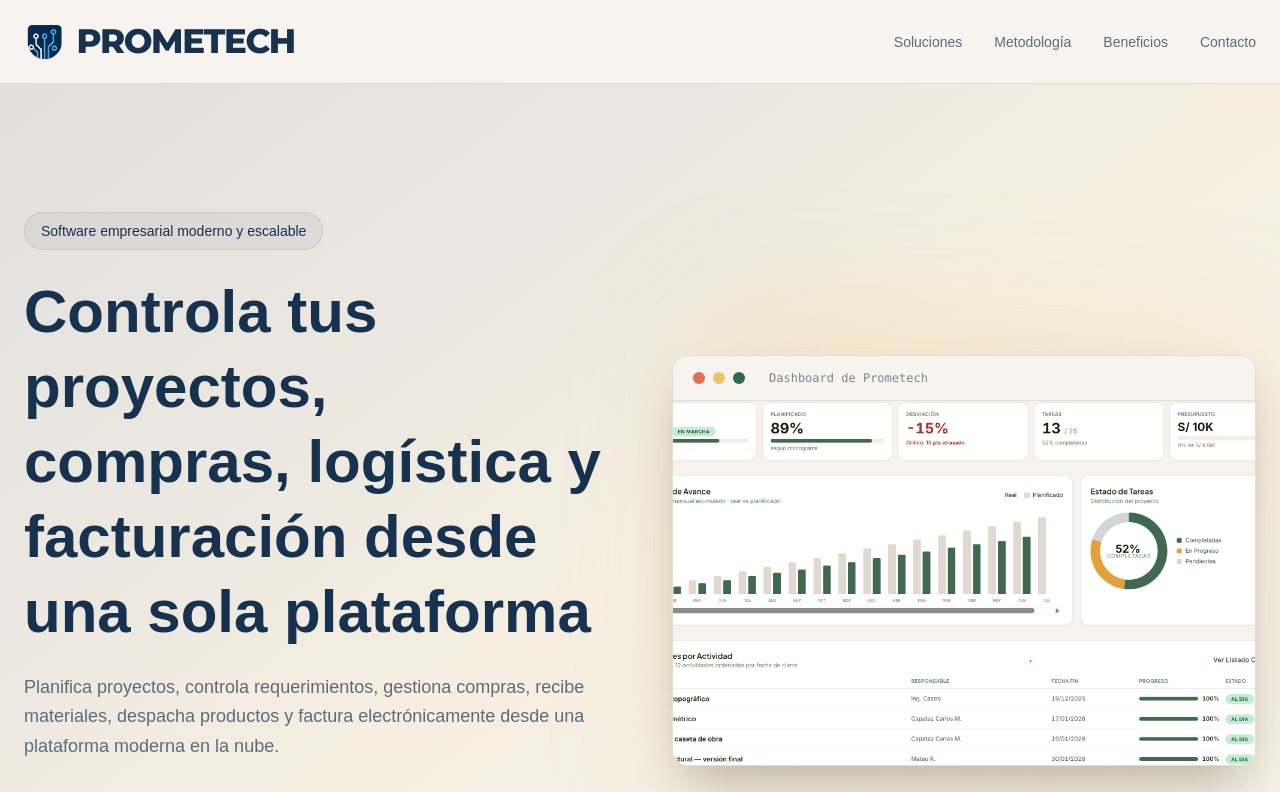
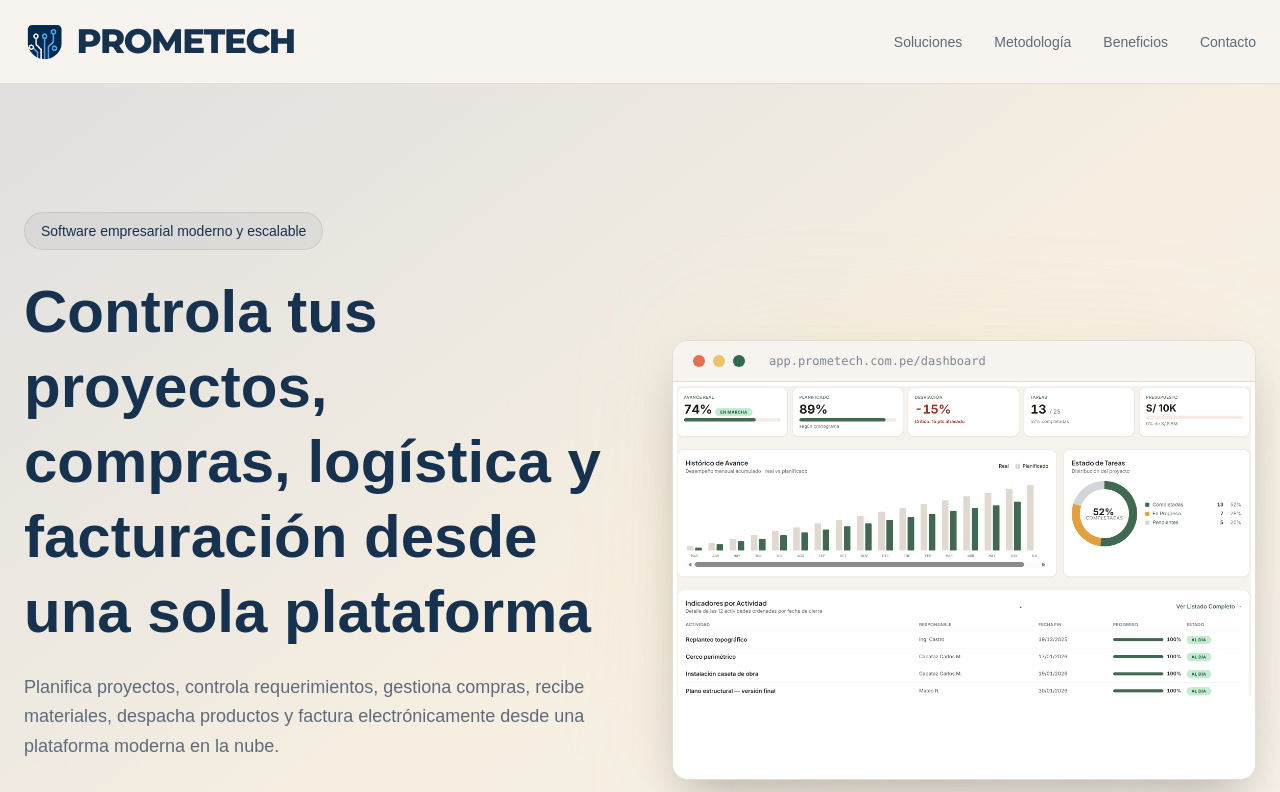
Before and after one commit to alexandermerino-prometech/landing-page, a Next.js app: page / in a window 1280 px wide. Shown: the top 792 px of the page. Built offline with nearby package versions, Linux system fonts and the light colour scheme.

Commit message:
removing mockup to add dashboard

```diff
--- a/app/page.tsx
+++ b/app/page.tsx
@@ -183,33 +183,37 @@ export default function PrometechLandingPage() {
           </div>
 
           {/* Dashboard Real del Sistema */}
-          <div className="relative lg:h-[500px] w-full flex items-center justify-center">
+          <div className="relative w-full flex items-center justify-center max-w-5xl mx-auto">
             {/* Elemento decorativo de fondo */}
-            <div className="absolute inset-0 bg-[#E9C46A]/20 rounded-3xl blur-3xl transform rotate-3 scale-95 -z-10" />
+            <div className="absolute inset-0 bg-[#E9C46A]/10 rounded-3xl blur-3xl transform rotate-2 scale-95 -z-10" />
 
-            <div className="rounded-2xl border border-[#E4DDD4] bg-[#FFFDF9] shadow-2xl overflow-hidden w-full transition-transform duration-500 hover:scale-[1.02]">
-              {/* Barra de ventana de navegador premium */}
-              <div className="border-b border-[#E4DDD4] px-5 py-3.5 flex items-center gap-2 bg-[#F7F3EE]">
+            <div className="rounded-2xl border border-[#E4DDD4] bg-[#FFFDF9] shadow-2xl overflow-hidden w-full max-h-[50vh] lg:max-h-[55vh] flex flex-col transition-transform duration-500 hover:scale-[1.01]">
+
+              {/* Barra superior del navegador */}
+              <div className="border-b border-[#E4DDD4] px-5 py-3 flex items-center gap-2 bg-[#F7F3EE] flex-shrink-0">
                 <div className="w-3 h-3 rounded-full bg-[#E76F51]" />
                 <div className="w-3 h-3 rounded-full bg-[#E9C46A]" />
                 <div className="w-3 h-3 rounded-full bg-[#2D6A4F]" />
-                <span className="text-xs text-[#7C8794] ml-4 font-mono select-none">Dashboard de Prometech</span>
+                <span className="text-xs text-[#7C8794] ml-4 font-mono select-none">
+                  app.prometech.com.pe/dashboard
+                </span>
               </div>
 
-              {/* Imagen real de tu Dashboard */}
-              <div className="relative w-full aspect-[16/10] bg-slate-100">
+              {/* Contenedor inteligente adaptativo a la pantalla */}
+              <div className="relative flex-1 w-full bg-white overflow-hidden min-h-[250px] md:min-h-[350px] lg:min-h-[400px]">
                 <Image
                   src="/dashboard-Prometech.png"
-                  alt="Dashboard de control operativo en tiempo real de Prometech"
+                  alt="Dashboard real de control operativo de Prometech"
                   fill
-                  width={2248}
-                  height={1024}
+                  sizes="(max-w-1024px) 100vw, 50vw"
                   priority
-                  className="object-cover object-top"
+                  className="object-contain object-top p-1"
                 />
               </div>
+
             </div>
           </div>
+
         </div>
       </section>
 
```
